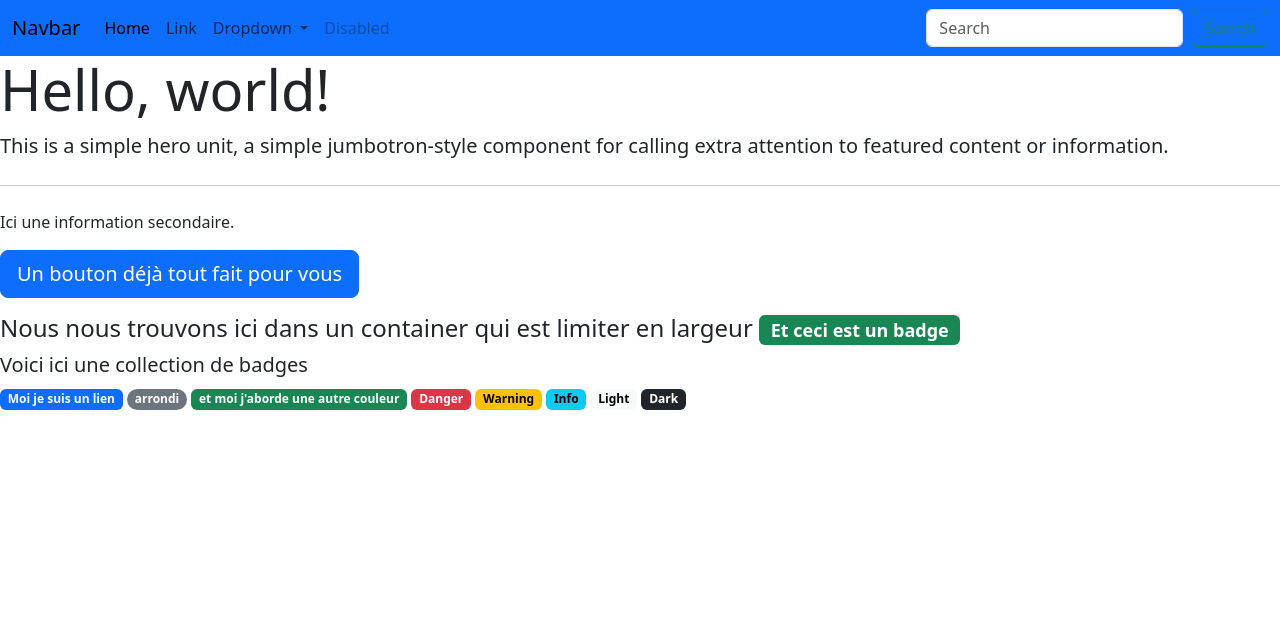
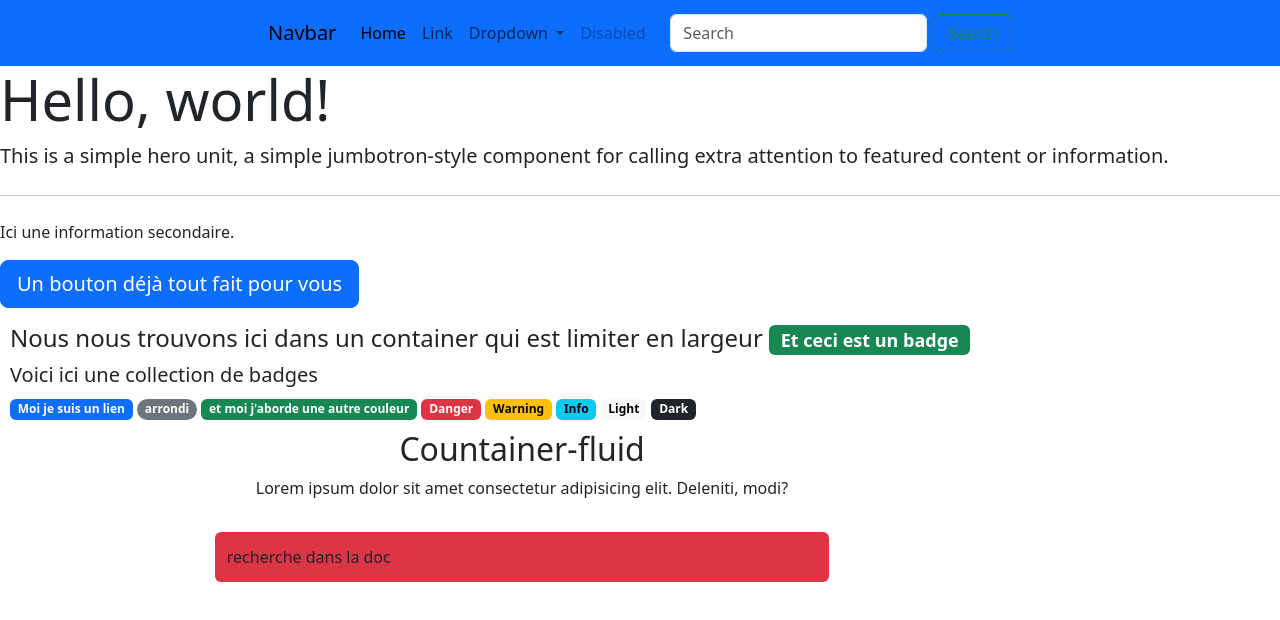
Before and after one commit to GrandeGH/Intro_bootrstrat, a website: page index.html in a window 1280 px wide. Drawn offline with nearby package versions, Linux system fonts and the light colour scheme.

Commit message:
fin countainer fluid

```diff
--- a/index.html
+++ b/index.html
@@ -72,7 +72,16 @@
         <span class="badge text-bg-light">Light</span>
         <span class="badge text-bg-dark">Dark</span>
     </div>
+    <div>
+        <h2>Countainer-fluid</h2>
+        <p>Lorem ipsum dolor sit amet consectetur adipisicing elit. Deleniti, modi?</p>
+        <p></p>
+    </div>
+    <div class="container-fluid bg-danger border-1 rounded">
+        recherche dans la doc
+      </div>
 </section>
+
 
 </body>
 
--- a/src/sass/modules/_badges.scss
+++ b/src/sass/modules/_badges.scss
@@ -1,8 +1,20 @@
 section:first-of-type {
     // @include espace
     width: 80%;
-
+    margin: 10px;
     text-align: left;
     align-items: center;
+}
 
+div:nth-of-type(2) {
+    @include espace;
+    margin-top: 10px;
+    flex-direction: column;
 }
+
+.container-fluid {
+    width: 60%;
+    height: 50px;
+    display: flex;
+    align-items: center;
+}
--- a/src/sass/style.scss
+++ b/src/sass/style.scss
@@ -3,3 +3,4 @@
 @import "./modules/mixmins";
 @import "./modules/navbar";
 @import "./modules/badges";
+@import "./modules/fondnoir";
```
Also changed, not shown: public/css/style.css, src/sass/modules/_fondnoir.scss (added), 1 other file.
